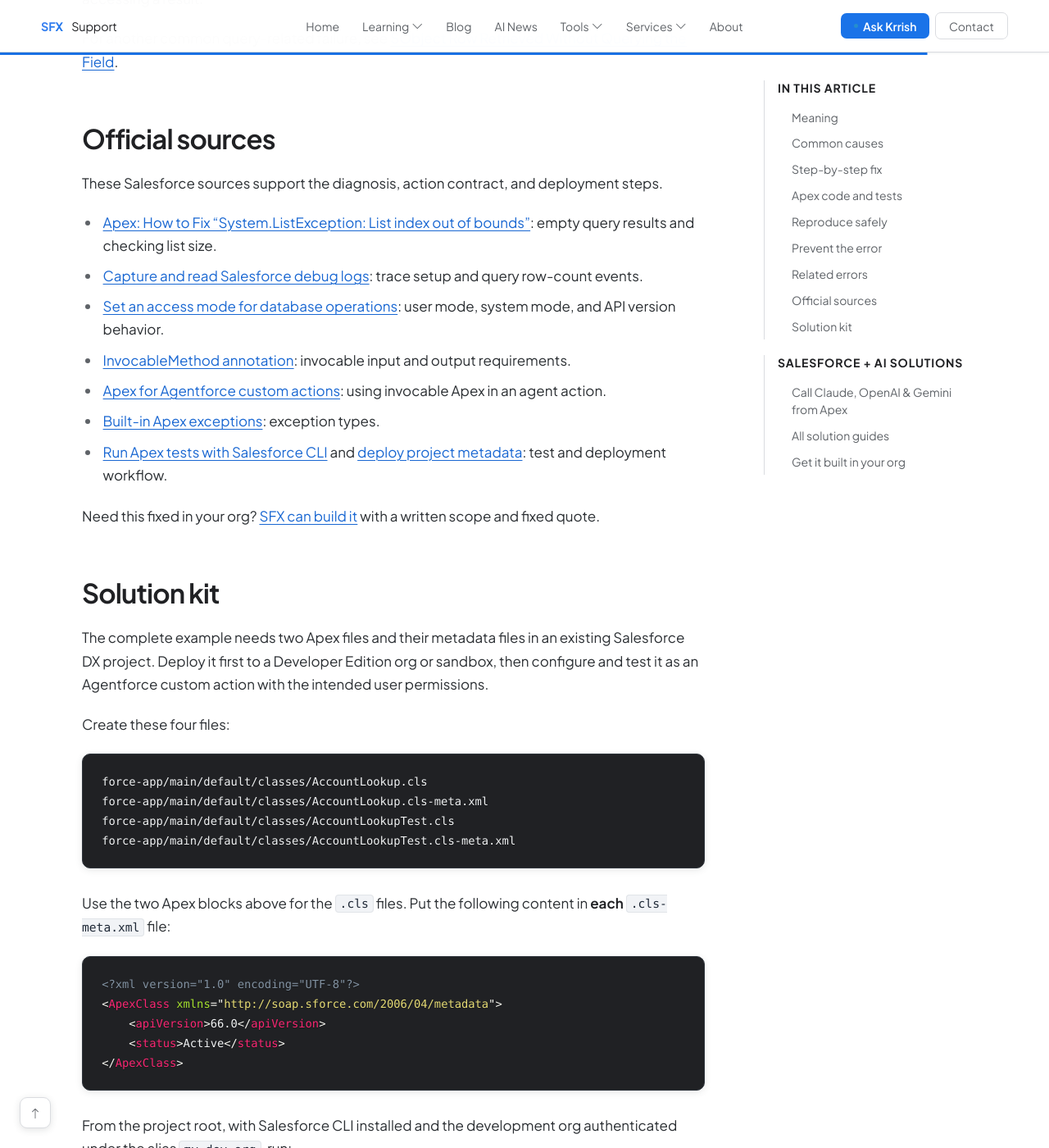
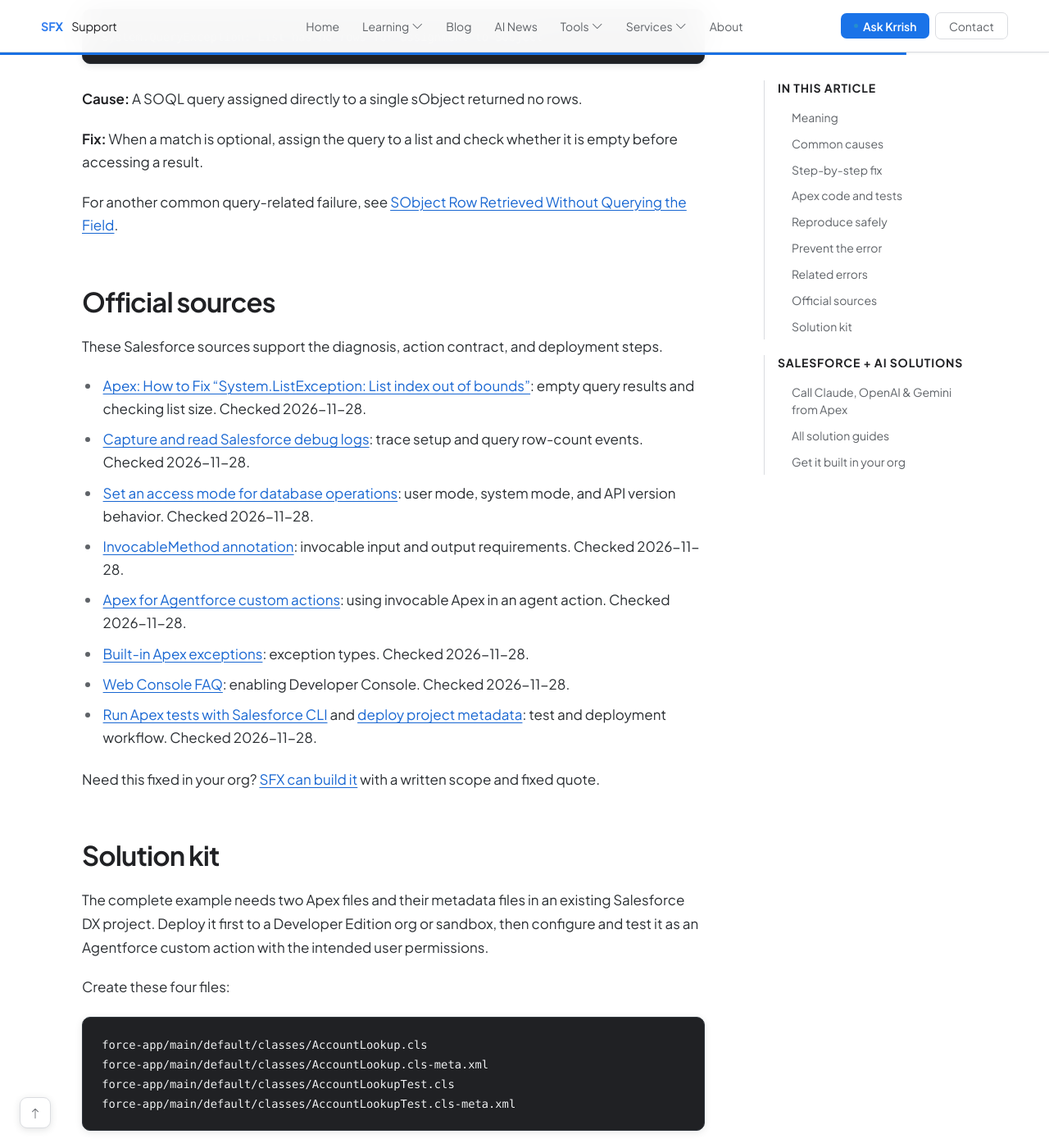
Before and after one commit to sfxsupport/main, a Jekyll site: the page built from _posts/2026-11-28-list-index-out-of-bounds-salesforce.md, in a window 1280 px wide and 1400 px high, scrolled down 10762 px. Shown: the whole window at 82% size. Built offline with Jekyll 4.4.1, drawn with Linux system fonts in a browser that asks for light colours; some of the changed text lies outside the part shown.

Commit message:
Troubleshooting post: apply review findings (round 2)
Co-Authored-By: Claude Sonnet 5.5 <noreply@anthropic.com>
Claude-Session: https://claude.ai/code/session_01SGAvG56sbdUa8ZuE1eP29E

````diff
--- a/_posts/2026-11-28-list-index-out-of-bounds-salesforce.md
+++ b/_posts/2026-11-28-list-index-out-of-bounds-salesforce.md
@@ -130,7 +130,7 @@ Prefer isolated test data over relying on existing org records or adding `SeeAll
 
 If the same inputs work for one user but not another, reproduce the operation as the affected user and inspect the query’s execution context. Review the class sharing declaration, query access mode, applicable sharing and restriction rules, and the user’s intended access.
 
-Salesforce states that database operations default to user mode in Apex API version 67.0 and later; in version 66.0 and earlier, the default is system mode. Explicit access modes and sharing declarations also matter. Object or field permission problems can raise an access error instead of returning an empty list. See [Salesforce’s access-mode documentation](https://developer.salesforce.com/docs/atlas.en-us.apexcode.meta/apexref/apex_classes_enforce_usermode.htm).
+Salesforce states that database operations default to user mode in Apex API version 67.0 and later; in version 66.0 and earlier, the default is system mode. Explicit access modes and sharing declarations also matter. Object or field permission problems can raise an access error instead of returning an empty list. See [Salesforce’s access-mode documentation](https://developer.salesforce.com/docs/platform/apex-dev/references/apex-dev/apex-classes-enforce-usermode.html).
 
 Grant access only when the user is supposed to have it. For a deeper investigation, use the [record visibility troubleshooting map](/blog/why-salesforce-user-can-see-record/).
 
@@ -295,12 +299,14 @@ private class AccountLookupTest {
     @IsTest
     static void returnsNoResultsForNoRequests() {
         Test.startTest();
-        List<AccountLookup.Result> results = AccountLookup.findAccounts(
+        List<AccountLookup.Result> emptyResults = AccountLookup.findAccounts(
             new List<AccountLookup.Request>()
         );
+        List<AccountLookup.Result> nullResults = AccountLookup.findAccounts(null);
         Test.stopTest();
 
-        System.assertEquals(0, results.size());
+        System.assertEquals(0, emptyResults.size());
+        System.assertEquals(0, nullResults.size());
     }
 }
 ```
@@ -312,7 +318,7 @@ Normal SOQL excludes the deleted account, so the first test exercises an empty l
 
 Run a small anonymous Apex example in a development org to see the exception without changing records. Then deploy and run the action’s tests in that org.
 
-1. Open your development org and launch **Developer Console** from the Setup menu.
+1. Open your development org and launch **Developer Console** from the **Setup gear** menu. If it is unavailable, an administrator can open Setup, enter **Development** in Quick Find, select **Web Console**, and set **Enable Developer Console** to **Active**. See Salesforce’s [Web Console FAQ](https://developer.salesforce.com/docs/platform/webconsole/guide/faq.html).
 2. In Developer Console, choose **Debug → Open Execute Anonymous Window**.
 3. Enter the following code and execute it:
 
@@ -380,13 +386,14 @@ For another common query-related failure, see [SObject Row Retrieved Without Que
 
 These Salesforce sources support the diagnosis, action contract, and deployment steps.
 
-- [Apex: How to Fix “System.ListException: List index out of bounds”](https://help.salesforce.com/s/articleView?id=000385743&language=en_US&type=1): empty query results and checking list size.
-- [Capture and read Salesforce debug logs](https://help.salesforce.com/s/articleView?id=000392579&language=en_US&type=1): trace setup and query row-count events.
-- [Set an access mode for database operations](https://developer.salesforce.com/docs/atlas.en-us.apexcode.meta/apexref/apex_classes_enforce_usermode.htm): user mode, system mode, and API version behavior.
-- [InvocableMethod annotation](https://developer.salesforce.com/docs/platform/apex-dev/references/apex-dev/apex-classes-annotation-invocablemethod.html): invocable input and output requirements.
-- [Apex for Agentforce custom actions](https://developer.salesforce.com/docs/ai/agentforce/guide/agent-invocablemethod.html): using invocable Apex in an agent action.
-- [Built-in Apex exceptions](https://developer.salesforce.com/docs/platform/apex-dev/references/apex-dev/apex-exception-builtin.html): exception types.
-- [Run Apex tests with Salesforce CLI](https://developer.salesforce.com/docs/platform/sfdx-dev/guide/sfdx-dev-testing.html) and [deploy project metadata](https://developer.salesforce.com/docs/platform/salesforce-cli-reference/guide/cli_reference_project_deploy_start.html): test and deployment workflow.
+- [Apex: How to Fix “System.ListException: List index out of bounds”](https://help.salesforce.com/s/articleView?id=000385743&language=en_US&type=1): empty query results and checking list size. Checked 2026-11-28.
+- [Capture and read Salesforce debug logs](https://help.salesforce.com/s/articleView?id=000392579&language=en_US&type=1): trace setup and query row-count events. Checked 2026-11-28.
+- [Set an access mode for database operations](https://developer.salesforce.com/docs/platform/apex-dev/references/apex-dev/apex-classes-enforce-usermode.html): user mode, system mode, and API version behavior. Checked 2026-11-28.
+- [InvocableMethod annotation](https://developer.salesforce.com/docs/platform/apex-dev/references/apex-dev/apex-classes-annotation-invocablemethod.html): invocable input and output requirements. Checked 2026-11-28.
+- [Apex for Agentforce custom actions](https://developer.salesforce.com/docs/ai/agentforce/guide/agent-invocablemethod.html): using invocable Apex in an agent action. Checked 2026-11-28.
+- [Built-in Apex exceptions](https://developer.salesforce.com/docs/platform/apex-dev/references/apex-dev/apex-exception-builtin.html): exception types. Checked 2026-11-28.
+- [Web Console FAQ](https://developer.salesforce.com/docs/platform/webconsole/guide/faq.html): enabling Developer Console. Checked 2026-11-28.
+- [Run Apex tests with Salesforce CLI](https://developer.salesforce.com/docs/platform/sfdx-dev/guide/sfdx-dev-testing.html) and [deploy project metadata](https://developer.salesforce.com/docs/platform/salesforce-cli-reference/guide/cli_reference_project_deploy_start.html): test and deployment workflow. Checked 2026-11-28.
 
 Need this fixed in your org? [SFX can build it](/services/) with a written scope and fixed quote.
 
````
Also changed, not shown: other parts of _posts/2026-11-28-list-index-out-of-bounds-salesforce.md (+19 -4 lines).
